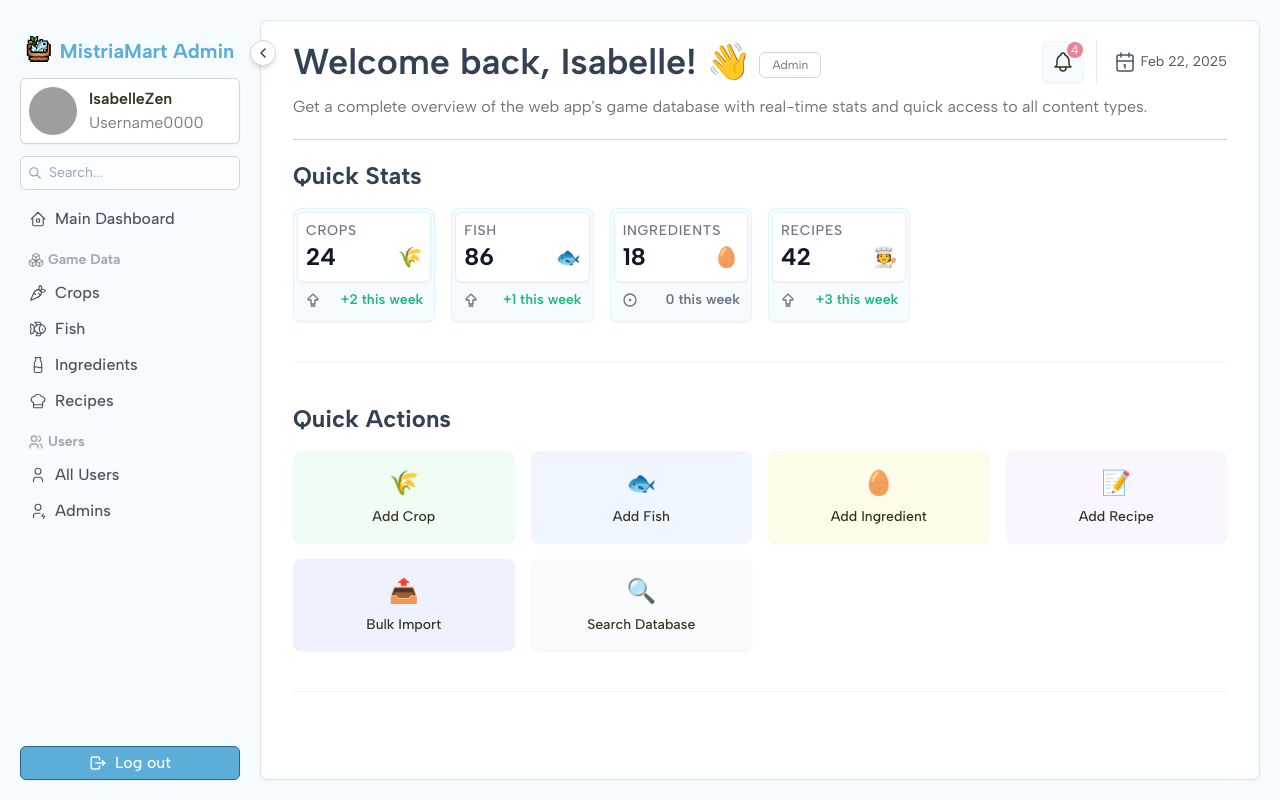
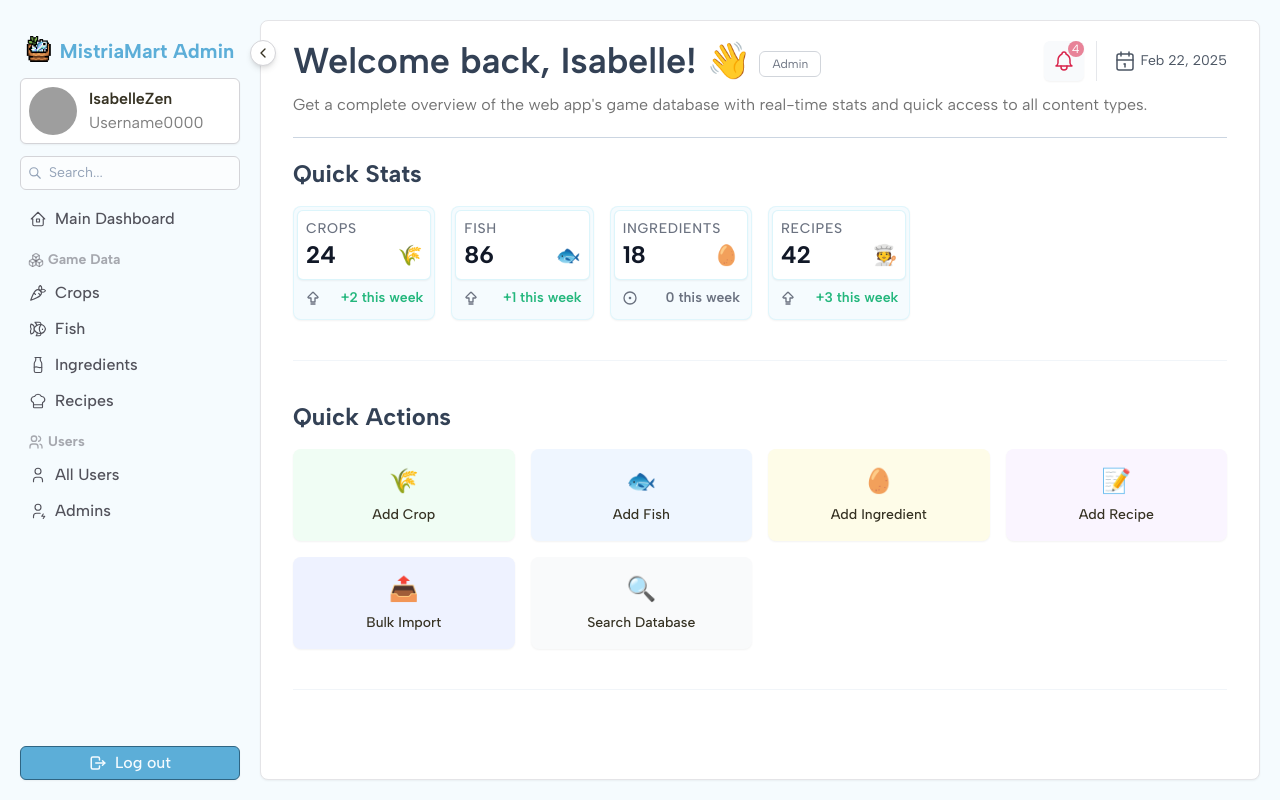
Before and after one commit to izzycodes02/mistria-mart, a Next.js app: page /admin in a window 1280 px wide. In both pictures the pointer is over the button 1062 px from the left and 62 px from the top of the page. Built offline with nearby package versions, Linux system fonts and the light colour scheme; grey boxes are pictures that could not be loaded.

Commit message:
Fixed the bell

```diff
--- a/src/app/admin/page.tsx
+++ b/src/app/admin/page.tsx
@@ -114,7 +114,7 @@ export default function DashboardPage() {
 
         {/* Right Hand Side */}
         <div className="flex gap-1">
-          <button className="relative p-2  hover:shadow-sm hover:bg-mm-blue-lighter border border-white hover:border-slate-100 rounded-md ">
+          <button className="notifyBell">
             <span className="text-xl">
               <IconBell className="stroke-[1.5]" />
             </span>
--- a/src/styles/admin.scss
+++ b/src/styles/admin.scss
@@ -6,4 +6,15 @@
             @apply text-gray-500 border border-gray-300 rounded-md px-3 py-1 text-xs;
         }
     }
+
+    .notifyBell {
+        @apply relative p-2;
+
+        &:hover {
+            @apply shadow-sm bg-slate-50 rounded-md;
+            svg {
+                @apply text-mm-pink-100;
+            }
+        }
+    }
 }
```
